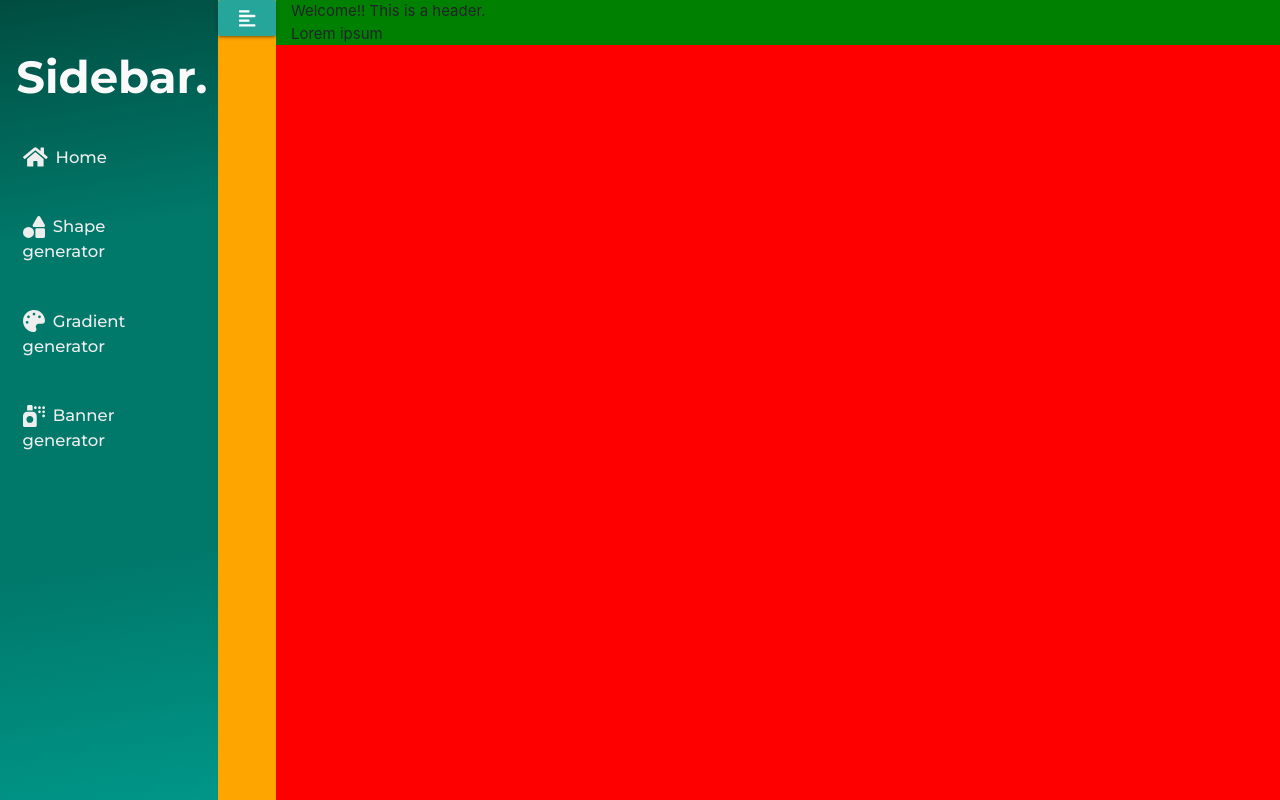
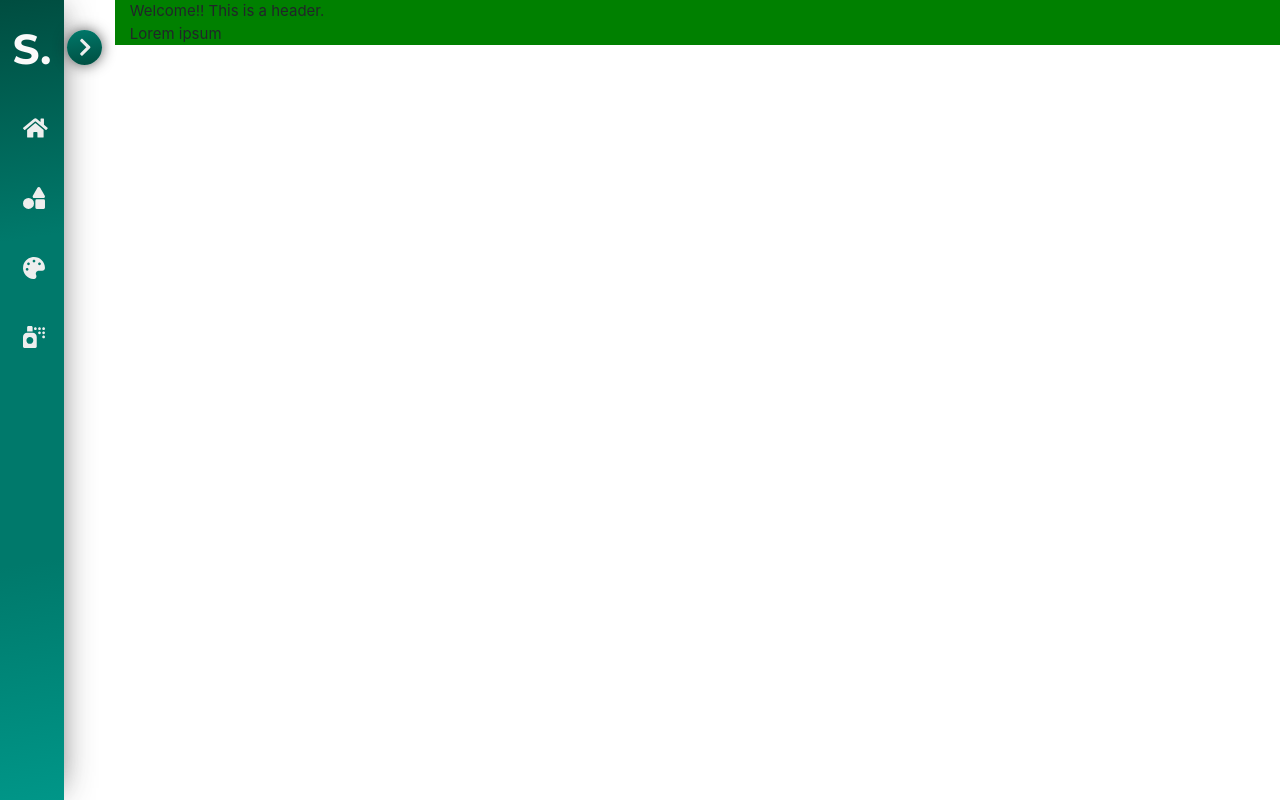
Before and after one commit to bartlomiejwyszecki/CSS-Application, an Angular app: page / in a window 1280 px wide. Built offline with nearby package versions, Linux system fonts and the light colour scheme.

Commit message:
Toggler style is changed. Now its an arrow icon, and while toggling the arrow is rotating 180 deg.

```diff
--- a/src/app/app.component.html
+++ b/src/app/app.component.html
@@ -5,9 +5,11 @@
 
     <div class="main">
       <div class="left">
-        <a class="waves-effect waves-light btn" (click)="toggle = !toggle">
-          <i class="fas fa-align-left fa-lg"></i>
-        </a>
+        <div class="toggler" (click)="toggle = !toggle" [ngClass]="{'active' : toggle }">
+          <div class="icon">
+            <i class="fas fa-chevron-left fa-lg"></i>
+          </div>
+        </div>
       </div>
       <div class="router">
         <app-home></app-home>
--- a/src/app/app.component.scss
+++ b/src/app/app.component.scss
@@ -9,20 +9,58 @@
     }
     .main {
         height: 100%;
-        background: orange;
         flex-grow: 1;
         display: flex;
         .left {
-            a {
-                padding-left: 1.5em;
-                padding-right: 1.5em;
-                color: white;
+            .toggler {
+                -webkit-box-shadow: 5px 0px 35px -12px #212121;
+                box-shadow: 0px 0px 15px -2px #212121;
+                -moz-border-radius: 50%;
+                border-radius: 50%;
+                background: rgb(0,77,64);
+                background: linear-gradient(171deg, rgba(0,77,64,1) 0%, rgba(0,121,107,1) 100%);
+                color: #eeeeee;
+                transition: 1s ease-in-out;
+                text-align: center;
+                .icon {
+                    position: relative;
+                    top: 52%;
+                    left: 49%;
+                    transform: translate(-50%,-50%);
+                }
+            }
+            .toggler.active {
+                transform: rotate(180deg);
+                transition: 1s ease-in-out;
             }
         }
         .router {
-            flew-grow: 1;
-            background: red;
+            flex-grow: 1 auto;
             width: 100%;
         }
     }
 }
+
+@media only screen and (min-width: 1200px) {
+    .left {
+        padding-top: 30px;
+        padding-left: 3px;
+        padding-right: 1vw;
+        .toggler {
+            width: 35px;
+            height: 35px;
+        }
+    }
+}
+
+@media only screen and (min-width: 992px) and (max-width: 1200px) {
+
+}
+
+@media only screen and (min-width: 768px) and (max-width: 992px) {
+
+}
+
+@media only screen and (max-width: 768px) {
+
+}
--- a/src/app/app.component.ts
+++ b/src/app/app.component.ts
@@ -8,5 +8,5 @@ import { Component } from '@angular/core';
 export class AppComponent {
   title = 'angularapp';
 
-  toggle: boolean = false;
+  toggle: boolean = true;
 }
--- a/src/app/components/sidebar/sidebar.component.html
+++ b/src/app/components/sidebar/sidebar.component.html
@@ -1,4 +1,5 @@
     <div id="sidebar" [ngClass]="{'active' : toggler }"> <!-- class="active" -->
+
         <h2 class="md">S<span>idebar</span>.</h2>
         <ul>
             <li class="waves-effect waves-light"><a href="#"><i class="fas fa-home fa-lg"></i><span>Home</span></a></li>
--- a/src/app/components/sidebar/sidebar.component.scss
+++ b/src/app/components/sidebar/sidebar.component.scss
@@ -5,6 +5,8 @@
         color: #fafafa;
         padding-top: 2vh;
         transition: 1s;
+        -webkit-box-shadow: 5px 0px 35px -12px rgba(66,66,66,0.9);
+        box-shadow: 5px 0px 35px -12px rgba(66,66,66,0.9);
         background: linear-gradient(171deg, rgba(0,77,64,1) 0%, rgba(0,121,107,1) 30%, rgba(0,121,107,1) 70%, rgba(0,150,136,1));
         h2 {
             font-family: 'Montserrat', sans-serif;
@@ -13,8 +15,8 @@
             width: 85%;
             margin-left: auto;
             margin-right: auto;
+            margin-top: 10px;
             transition: 1s;
-            font-size: 3em;
         }
         h2.sd {
             display: none;
@@ -34,7 +36,6 @@
             color: #eeeeee;
             font-family: 'Montserrat', sans-serif;
             font-weight: 500;
-            font-size: 1.1em;
             width: 100%;
             span {
                 padding: 0.5em;
@@ -56,6 +57,12 @@
 @media only screen and (min-width: 1200px) {
     #sidebar {
         width: 17vw;
+        ul li a {
+            font-size: 1.1em;
+        }
+        h2 {
+            font-size: 2.8em;
+        }
     }
     .active {
         width: 5vw !important;
@@ -68,8 +75,6 @@
             }
         }
         h2 {
-            margin: 10px auto 10px auto;
-            font-size: 2.5em;
             span {
                 display: none;
             }
@@ -79,9 +84,12 @@
 
 @media only screen and (min-width: 992px) and (max-width: 1200px) {
     #sidebar {
-        width: 17vw;
+        width: 18vw;
+        ul li a {
+            font-size: 1.1em;
+        }
         h2 {
-        font-size: 2.6em;
+        font-size: 2.2em;
         }
     }
     .active {
@@ -107,6 +115,9 @@
 @media only screen and (min-width: 768px) and (max-width: 992px) {
     #sidebar {
         width: 25vw;
+        ul li a {
+            font-size: 1.1em;
+        }
         h2 {
             font-size: 2.2em;
         }
@@ -133,9 +144,12 @@
 
 @media only screen and (max-width: 768px) {
     #sidebar {
-        width: 33vw;
+        width: 30vw;
+        ul li a {
+            font-size: 1em;
+        }
         h2 {
-            font-size: 2.2em;
+            font-size: 2em;
         }
     }
     .active {
@@ -144,7 +158,6 @@
             text-align: center;
         }
         a {
-            font-size: 0.5em;
             span {
                 display: none;
             }
```
